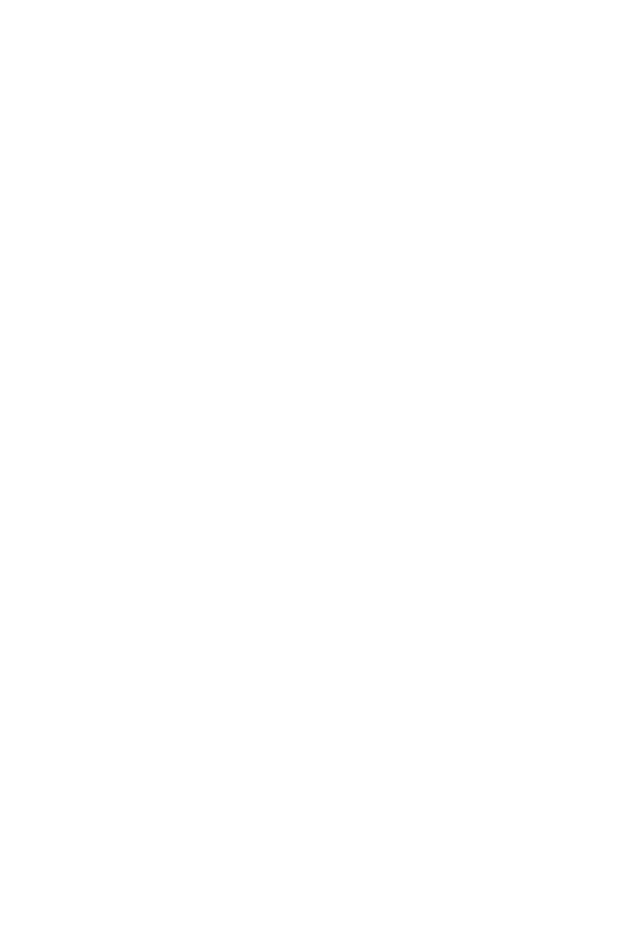
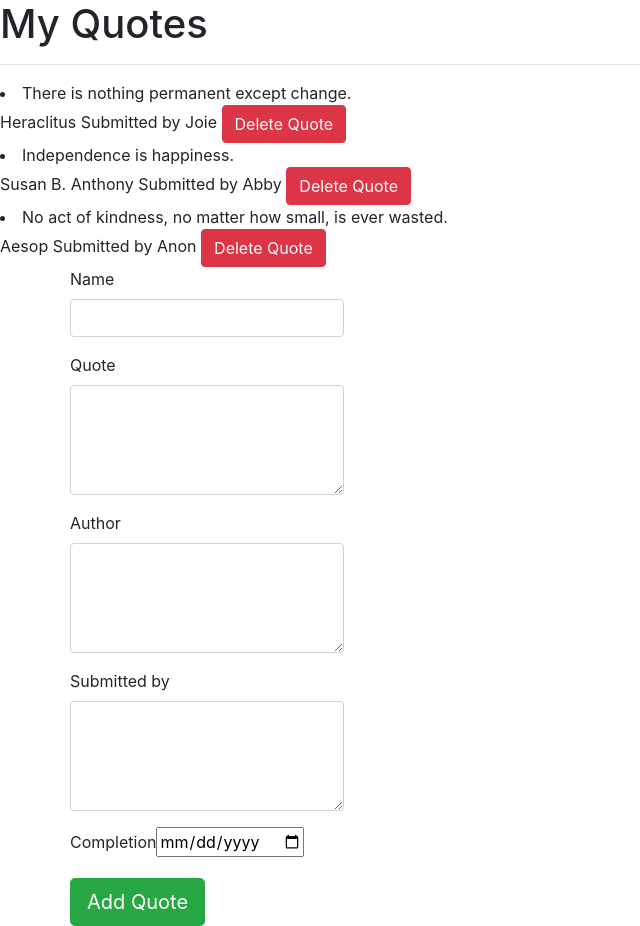
Before and after one commit to joyjoie/quotes, an Angular app in the folder quotes/: page / in a window 1280 px wide. Shown: the whole page, without its empty margins (0-640 px from the left). Before the commit the page ends 800 px from the top, so only its background shows below. Built offline with nearby package versions, Linux system fonts and the light colour scheme.

Commit message:
form displayed

```diff
--- a/quotes/src/app/quote-description/quote-description.component.html
+++ b/quotes/src/app/quote-description/quote-description.component.html
@@ -2,12 +2,6 @@
 <hr>
 <div *ngFor='let quote of quotes;let i=index'>
   <li> {{quote.quot}}</li>
+  <app-quote-details [quote]='quote' (isComplete)='deleteGoal($event,i)'></app-quote-details>
 </div>
-<!-- <div class="row" *ngIf="quote.showDescription">
-      <app-quote-details [quote]='quote' (isComplete)='deleteGoal($event,i)'></app-quote-details>
-    </div> -->
-
-<app-quote-form (addQuote)="addNewQuote($event)"></app-quote-form>
-
-
-</div>
+  <app-quote-form (addQuote)="addNewQuote($event)"></app-quote-form>
--- a/quotes/src/app/quote-description/quote-description.component.ts
+++ b/quotes/src/app/quote-description/quote-description.component.ts
@@ -1,4 +1,4 @@
-import { Component, OnInit,Input, Output, EventEmitter } from '@angular/core';
+import { Component, OnInit, Input, Output, EventEmitter } from '@angular/core';
 import { Quote } from '../quote'
 @Component({
   selector: 'app-quote-description',
@@ -8,11 +8,11 @@
 export class QuoteDescriptionComponent implements OnInit {
 
   quotes = [
-    new Quote(1, 'There is nothing permanent except change.', 'Heraclitus','Submitted by Joie'),
-    new Quote(2, 'Independence is happiness.', 'Susan B. Anthony','Submitted by Abby' ),
-    new Quote(3, 'No act of kindness, no matter how small, is ever wasted.', 'Aesop','Submitted by Anon'),
+    new Quote(1, 'There is nothing permanent except change.', 'Heraclitus', 'Submitted by Joie'),
+    new Quote(2, 'Independence is happiness.', 'Susan B. Anthony', 'Submitted by Abby'),
+    new Quote(3, 'No act of kindness, no matter how small, is ever wasted.', 'Aesop', 'Submitted by Anon'),
   ]
-  @Input ()quote:Quote;
+  @Input() quote: Quote;
   @Output() isComplete = new EventEmitter<boolean>();
   // event emitter above and below
   quoteDelete(complete: boolean) {
@@ -27,16 +27,15 @@
       }
     }
   }
-  toogleDetails(index){
-         this.quotes[index].showDescription = !this.quotes[index].showDescription;
-     }
-   //   addNewQuote(goal){
-   //     let quoteLength = this.quotes.length;
-   //    this quote.id=quoteLength+1;
-   //    quote.completeDate = new Date(quote.completeDate)
-   //     this.quotes.push(goal)
-   //
-   // }
+  toogleDetails(index) {
+    this.quotes[index].showDescription = !this.quotes[index].showDescription;
+  }
+    addNewQuote(quote){
+      let quoteLength = this.quotes.length;
+     this.quote.id=quoteLength+1;
+     quote.completeDate = new Date(quote.completeDate);
+      this.quotes.push(quote);
+      }
 
   constructor() { }
 
--- a/quotes/src/app/quote-details/quote-details.component.ts
+++ b/quotes/src/app/quote-details/quote-details.component.ts
@@ -1,4 +1,4 @@
-import { Component, OnInit,Input,Output,EventEmitter } from '@angular/core';
+import { Component, OnInit, Input, Output, EventEmitter } from '@angular/core';
 import { Quote } from '../quote'
 @Component({
   selector: 'app-quote-details',
@@ -6,13 +6,13 @@
   styleUrls: ['./quote-details.component.css']
 })
 export class QuoteDetailsComponent implements OnInit {
-  @Input() quote:Quote;
-  @Output() isComplete= new EventEmitter<boolean>();
+  @Input() quote: Quote;
+  @Output() isComplete = new EventEmitter<boolean>();
 
-// the quotedetele function is used for event emission
-  quoteDelete(complete:boolean){
-  this.isComplete.emit(complete);
-}
+  // the quotedeletefunction is used for event emission
+  quoteDelete(complete: boolean) {
+    this.isComplete.emit(complete);
+  }
   constructor() { }
 
   ngOnInit() {
```
